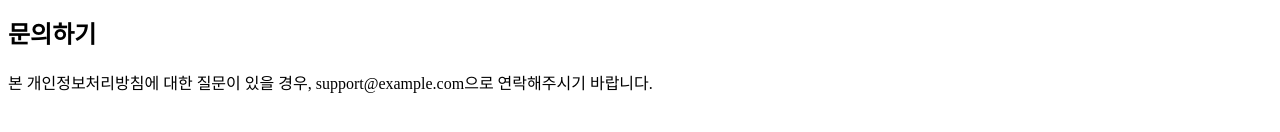
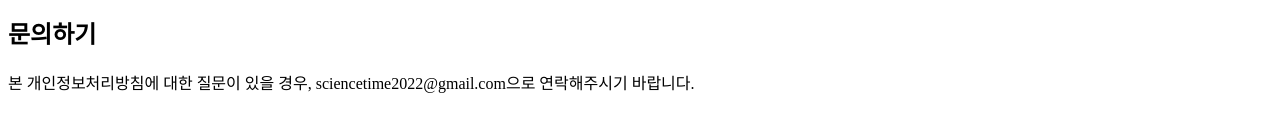
Before and after one commit to Jin-YJ/image-coding-bot-private-policy, a plain HTML site: page index.html in a window 1280 px wide. Shown: the part 652-784 px from the top of the page. Drawn offline with Linux system fonts and the light colour scheme.

Commit message:
Update index.html

```diff
--- a/index.html
+++ b/index.html
@@ -26,6 +26,6 @@
     <p>앱은 개인정보처리방침을 수시로 업데이트할 수 있습니다. 변경 사항이 있을 경우, 본 페이지에 새로운 개인정보처리방침을 게시함으로써 사용자에게 알립니다.</p>
 
     <h2>문의하기</h2>
-    <p>본 개인정보처리방침에 대한 질문이 있을 경우, support@example.com으로 연락해주시기 바랍니다.</p>
+    <p>본 개인정보처리방침에 대한 질문이 있을 경우, sciencetime2022@gmail.com으로 연락해주시기 바랍니다.</p>
 </body>
 </html>
```
